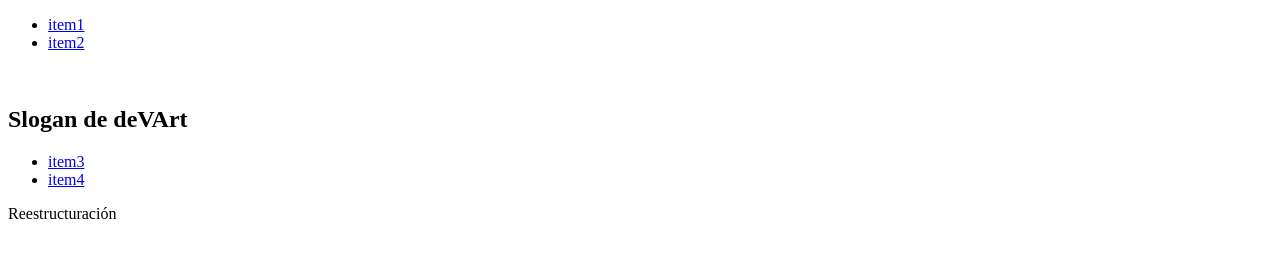
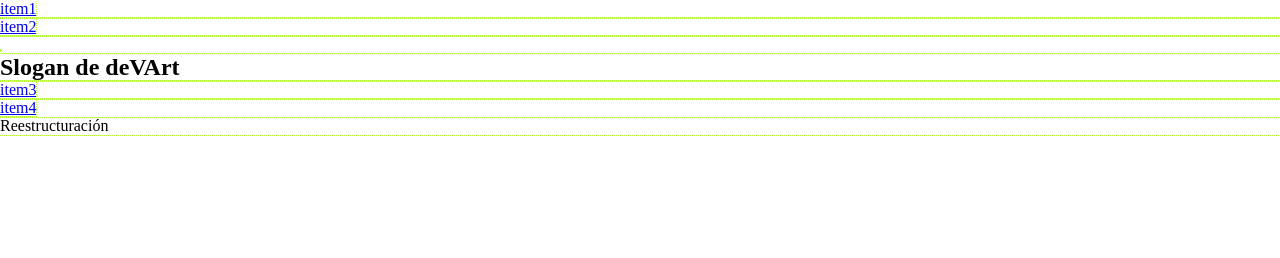
Before and after one commit to gorylactics/devart, a plain HTML site: page index.html in a window 1280 px wide. Drawn offline with Linux system fonts and the light colour scheme.

Commit message:
reglas basicas de reseteo css

```diff
--- a/assets/css/style.css
+++ b/assets/css/style.css
@@ -1,4 +1,12 @@
 /* Reestructuracion */
+*{
+    margin: 0;
+    padding: 0;
+    outline: 1.7px dotted greenyellow;
+}
+* body{
+    box-sizing: border-box;
+}
 /* *{
     margin: 0;
     padding: 0;
```
